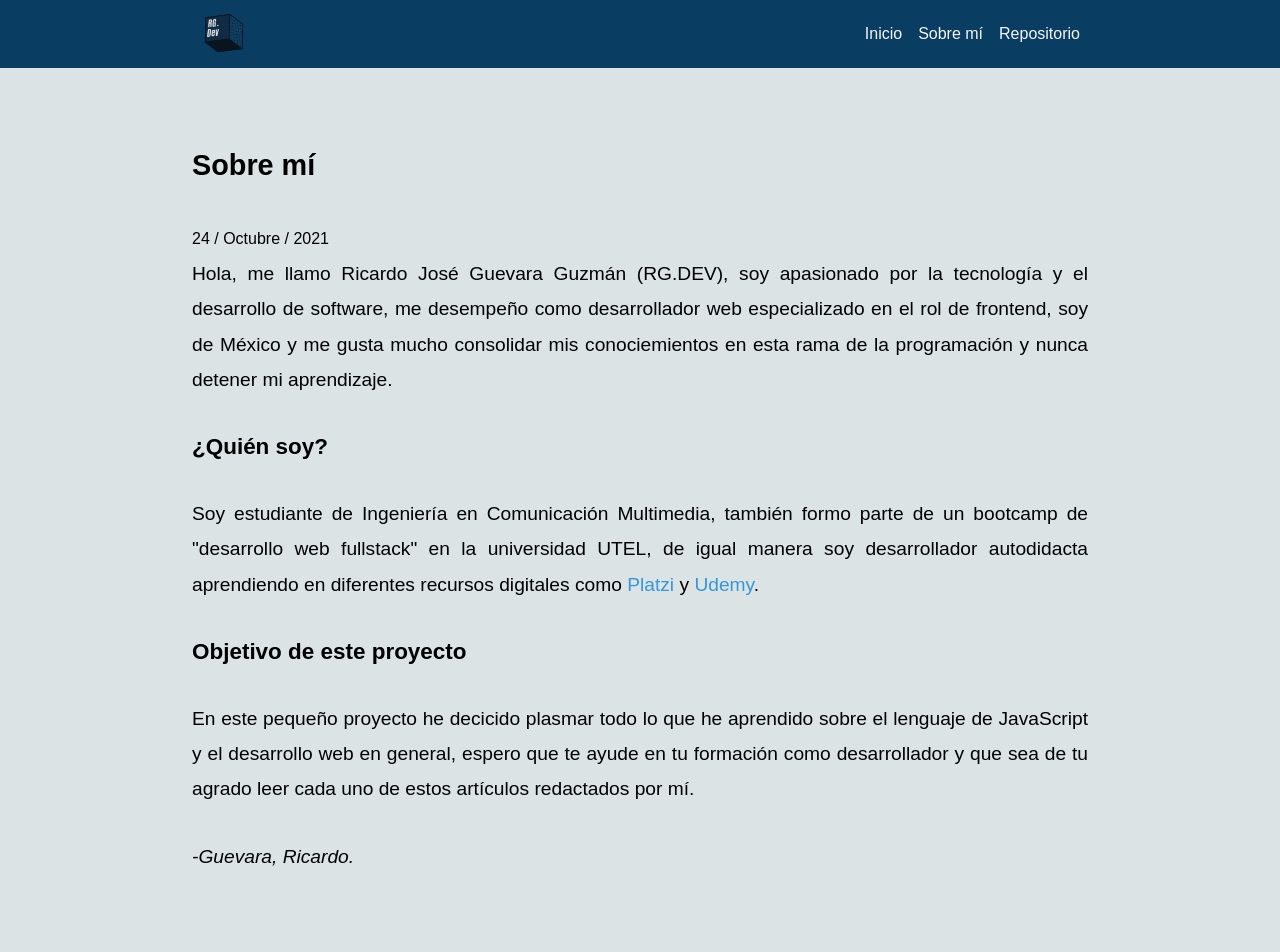
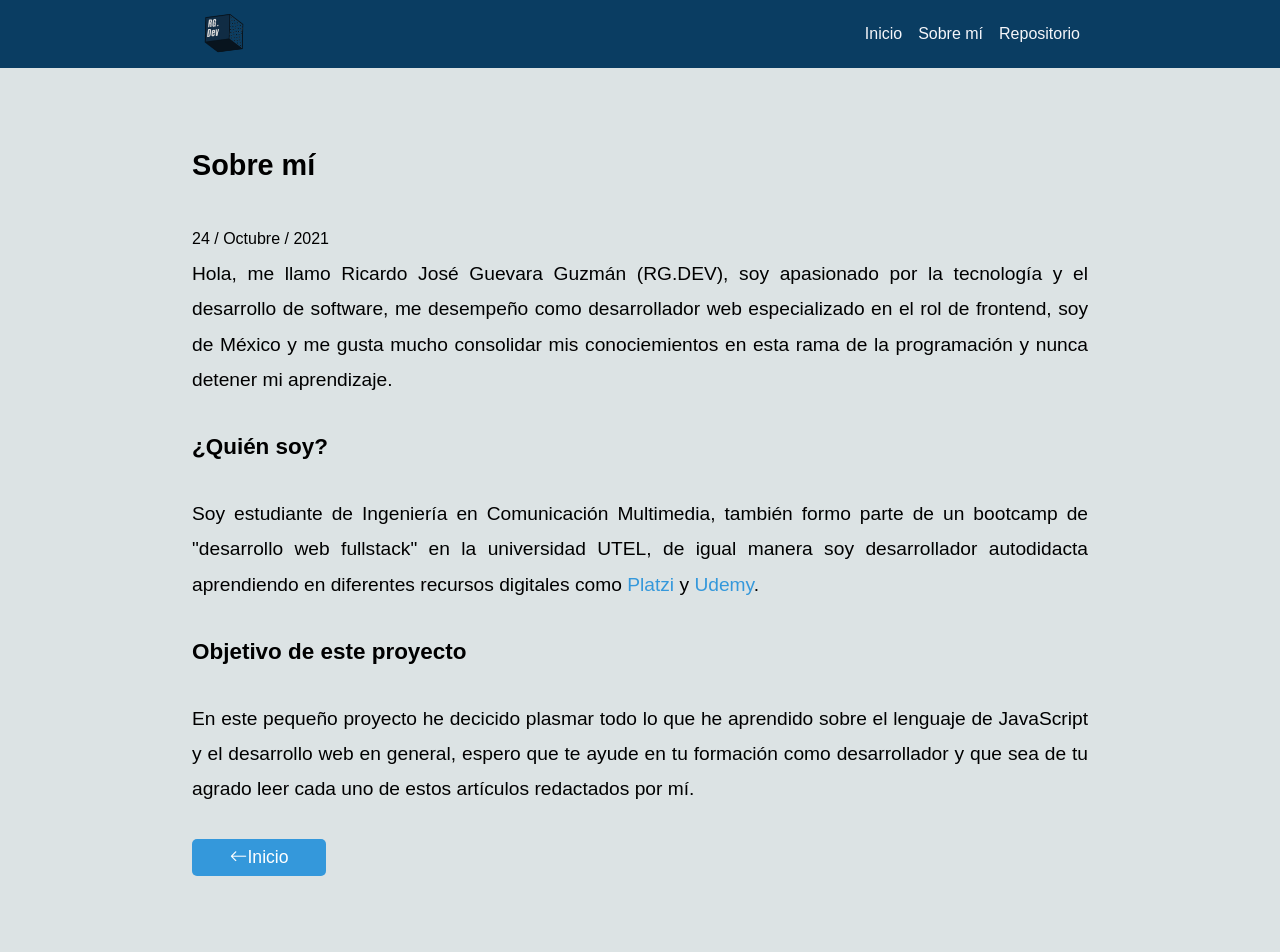
Before and after one commit to ricardoggz/blog-desarrollo-web-ricardodev, a React (Create React App) app: page /about in a window 1280 px wide. Shown: the top 952 px of the page. Built offline with nearby package versions, Linux system fonts and the light colour scheme; a web font is replaced by a local one.

Commit message:
button added

```diff
--- a/src/components/Button/Button.jsx
+++ b/src/components/Button/Button.jsx
@@ -1,9 +1,15 @@
-import React from 'react'
+import React from "react";
+import { Link } from "react-router-dom";
+import "../Button/button.css";
 
-export const Button = () => {
-    return (
-        <button>
+function Button() {
+  return (
+    <Link to="/">
+      <button>
+        <i class="bi bi-arrow-left"></i>Inicio
+      </button>
+    </Link>
+  );
+}
 
-        </button>
-    )
-}
+export { Button };
--- /dev/null
+++ b/src/components/Button/button.css
@@ -0,0 +1,20 @@
+button{
+    background:#3498db;
+    border: #3498db;
+    padding: 0.5rem;
+    cursor:pointer;
+    color:#fff;
+    border-radius: 5px;
+    box-shadow: none;
+    width: 15%;
+    font-size: 1.1rem;
+}
+
+/*responsive*/
+
+@media (min-width: 240px) and (max-width: 880px){
+    button{
+        width: 50%;
+        padding:0.7rem;
+    }
+}
--- a/src/pages/About/About.jsx
+++ b/src/pages/About/About.jsx
@@ -1,21 +1,46 @@
-import React from 'react'
+import React from "react";
+import { Button } from "../../components/Button/Button";
 
 export const About = () => {
   return (
     <section className="flex-container sections">
       <h1>Sobre mí</h1>
       <sub>24 / Octubre / 2021</sub>
-            <p>Hola, me llamo Ricardo José Guevara Guzmán (RG.DEV), soy apasionado por la tecnología y el desarrollo de software, me desempeño como desarrollador web especializado en el rol de frontend, soy de México y me gusta mucho consolidar mis conociemientos en esta rama de la programación y nunca detener mi aprendizaje. </p>
+      <p>
+        Hola, me llamo Ricardo José Guevara Guzmán (RG.DEV), soy apasionado por
+        la tecnología y el desarrollo de software, me desempeño como
+        desarrollador web especializado en el rol de frontend, soy de México y
+        me gusta mucho consolidar mis conociemientos en esta rama de la
+        programación y nunca detener mi aprendizaje.{" "}
+      </p>
 
       <h3>¿Quién soy?</h3>
 
-            <p>Soy estudiante de Ingeniería en Comunicación Multimedia, también formo parte de un bootcamp de "desarrollo web fullstack" en la universidad UTEL, de igual manera soy desarrollador autodidacta aprendiendo en diferentes recursos digitales como <a href="https://platzi.com/" target="blank">Platzi</a> y <a href="https://www.udemy.com/" target="blank">Udemy</a>.</p>
+      <p>
+        Soy estudiante de Ingeniería en Comunicación Multimedia, también formo
+        parte de un bootcamp de "desarrollo web fullstack" en la universidad
+        UTEL, de igual manera soy desarrollador autodidacta aprendiendo en
+        diferentes recursos digitales como{" "}
+        <a href="https://platzi.com/" target="blank">
+          Platzi
+        </a>{" "}
+        y{" "}
+        <a href="https://www.udemy.com/" target="blank">
+          Udemy
+        </a>
+        .
+      </p>
 
       <h3>Objetivo de este proyecto</h3>
 
-            <p>En este pequeño proyecto he decicido plasmar todo lo que he aprendido sobre el lenguaje de JavaScript y el desarrollo web en general, espero que te ayude en tu formación como desarrollador y que sea de tu agrado leer cada uno de estos artículos redactados por mí.</p>
+      <p>
+        En este pequeño proyecto he decicido plasmar todo lo que he aprendido
+        sobre el lenguaje de JavaScript y el desarrollo web en general, espero
+        que te ayude en tu formación como desarrollador y que sea de tu agrado
+        leer cada uno de estos artículos redactados por mí.
+      </p>
 
-            <i>-Guevara, Ricardo.</i>
+      <Button />
     </section>
-    )
-}
+  );
+};
--- a/src/pages/Sectionjs/Section.jsx
+++ b/src/pages/Sectionjs/Section.jsx
@@ -1,16 +1,28 @@
-import React from 'react';
+import React from "react";
+import { Button } from "../../components/Button/Button";
 
 export const Sectionjs = () => {
-    return (
-        <section className="flex-container sections">
-            <h1>Un poco de historia</h1>
-            <sub>24 / Octubre / 2021</sub>
-            <p>JavaScript es un lenguaje de programación, el cual es interpretado por la mayoría de los navegadores,
+  return (
+    <section className="flex-container sections">
+      <h1>Un poco de historia</h1>
+      <sub>24 / Octubre / 2021</sub>
+      <p>
+        JavaScript es un lenguaje de programación, el cual es interpretado por
+        la mayoría de los navegadores, fué lanzado el 4 de Diciembre de 1995,
+        diseñado y creado por <a href="/">Netscape</a> y <a href="/">Mozilla</a>
+        , es un lenguaje muy versátil y de sintaxis no muy estricta, su
+        versatilidad es un pro y un contra a la vez.
+      </p>
 
-            fué lanzado el 4 de Diciembre de 1995, diseñado y creado por <a href="/">Netscape</a> y <a href="/">Mozilla</a>, es un lenguaje muy versátil y de sintaxis no muy estricta, su versatilidad es un pro y un contra a la vez.</p>
+      <p>
+        Con JavaScript se pueden crear muchísimas cosas de desarrollo de
+        software, su principal enfoque era o es hacia el desarrollo web, sin
+        embargo se han hecho aplicaciones móviles, aplicaciones de escritorio y
+        otro sin fin de software complejo. Al día de hoy es uno de los lenguajes
+        más demandados por la industria y también uno de los mejores pagados.
+      </p>
 
-            <p>Con JavaScript se pueden crear muchísimas cosas de desarrollo de software, su principal enfoque era o es hacia el desarrollo web, sin embargo se han hecho aplicaciones móviles, aplicaciones de escritorio y otro sin fin de software complejo. Al día de hoy es uno de los lenguajes más demandados por la industria y también uno de los mejores pagados.</p>
-            <i>-Guevara, Ricardo.</i>
-        </section>
-    )
-}
+      <Button />
+    </section>
+  );
+};
```
Lines whose indentation alone changed are shown as unchanged.
